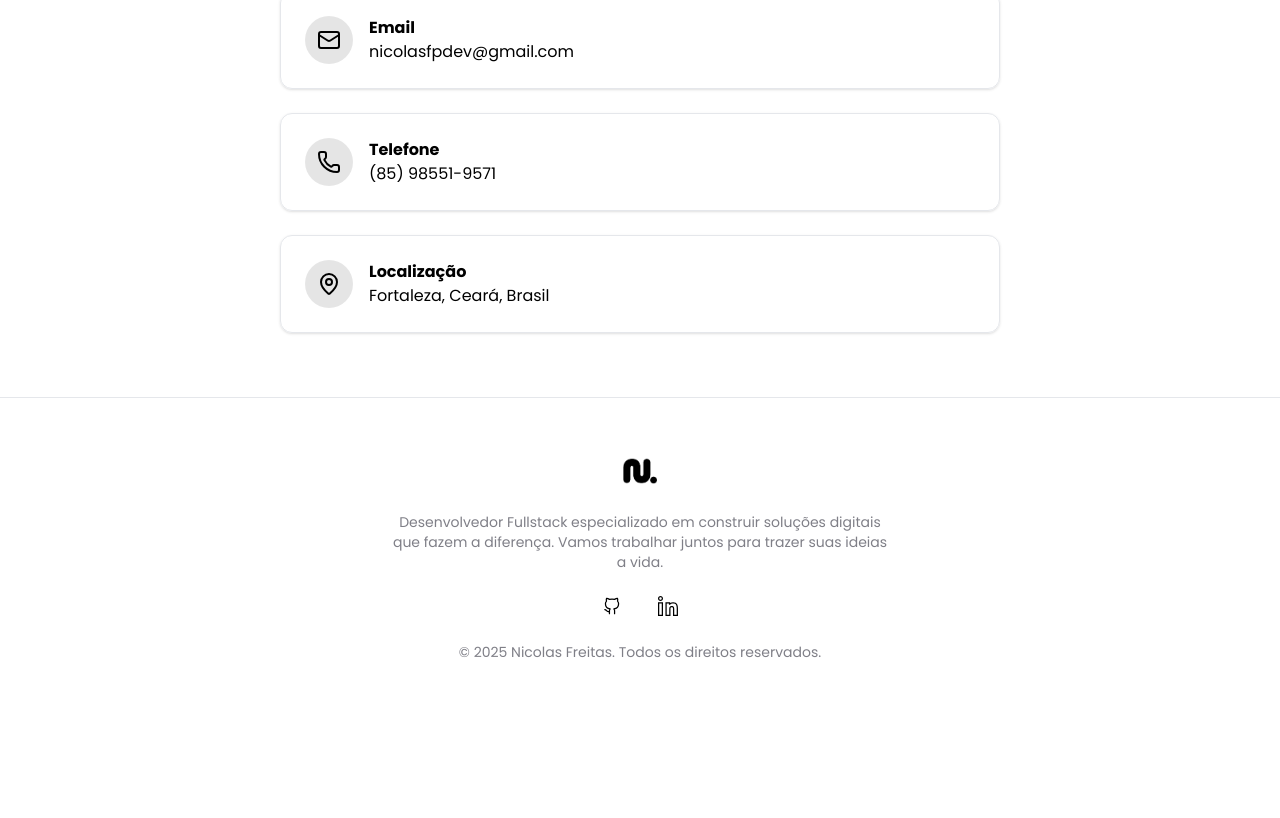
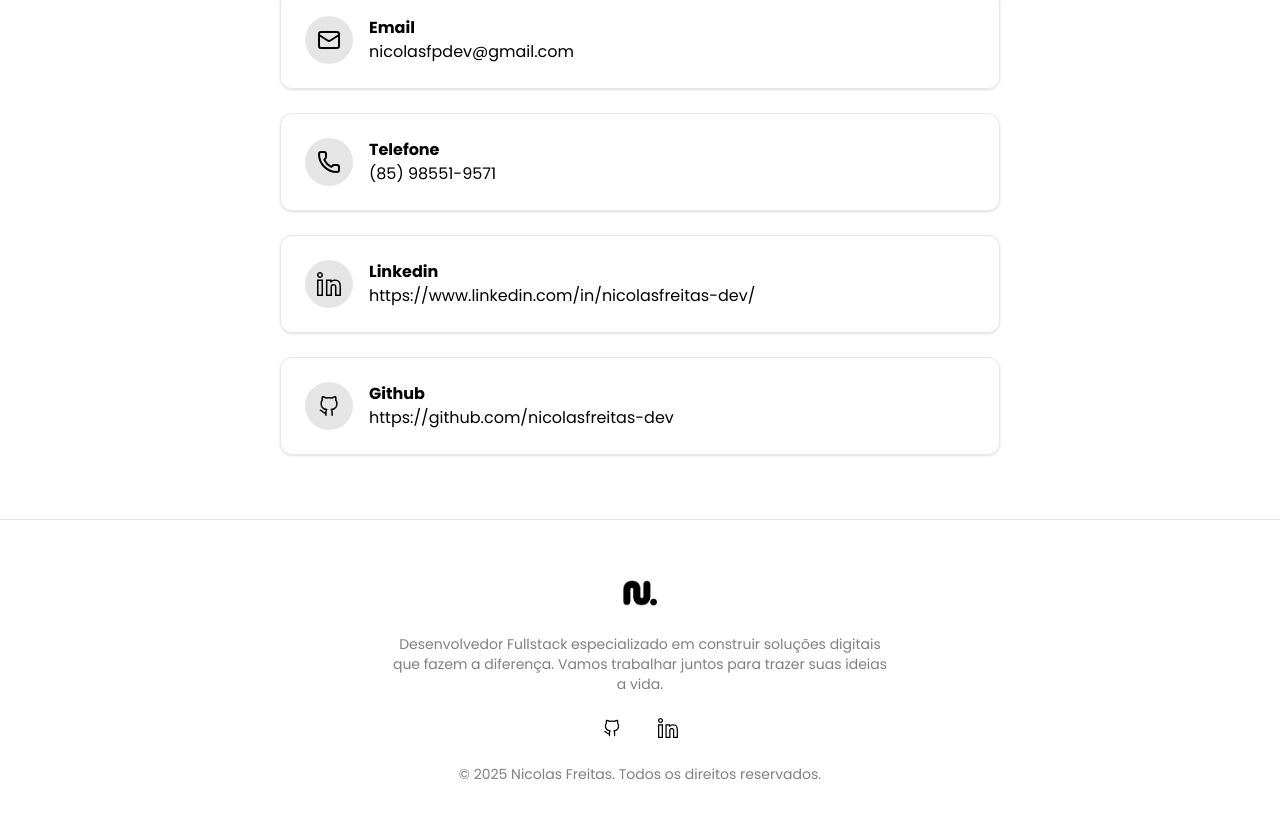
Before and after one commit to nicolasfreitas-dev/portfolio-next, a Next.js app: page / in a window 1280 px wide. Shown: the part 3825-4643 px from the top of the page. Before the commit the page ends 4537 px from the top, so only its background shows below. Built offline with nearby package versions, Linux system fonts and the light colour scheme.

Commit message:
feat: add new contact informations and hyperlinks

```diff
--- a/src/components/Contact/index.tsx
+++ b/src/components/Contact/index.tsx
@@ -1,5 +1,8 @@
-import { Mail, Phone, MapPin } from "lucide-react";
+import { Mail, Phone } from "lucide-react";
 import { Card, CardContent } from "../ui/card";
+import linkedin from "@/assets/linkedin.svg"
+import github from "@/assets/github.svg"
+import Image from "next/image";
 
 export default function Contact() {
     return (
@@ -11,8 +14,8 @@ export default function Contact() {
                     </h2>
                     <div className="w-12 h-1 bg-primary rounded-full"></div>
                     <p className="max-w-[700px] text-muted-foreground md:text-lg">
-                        Tem um projeto em mente ou gostaria de discutir uma potencial
-                        oportunidade? Sinta-se livre para me contatar.
+                        Tem um projeto em mente ou gostaria de discutir uma
+                        potencial oportunidade? Sinta-se livre para me contatar.
                     </p>
                 </div>
                 <div className="max-w-[720px] flex flex-col gap-6 items-center justify-center mx-auto">
@@ -45,12 +48,43 @@ export default function Contact() {
                     <Card className="w-full">
                         <CardContent className="p-6 flex items-center gap-4">
                             <div className="bg-primary/10 p-3 rounded-full">
-                                <MapPin className="h-6 w-6 text-primary" />
+                                <Image
+                                    src={linkedin}
+                                    className="h-6 w-6 text-primary"
+                                    alt="linkedin icon"
+                                />
                             </div>
                             <div>
-                                <h3 className="font-bold">Localização</h3>
+                                <h3 className="font-bold">Linkedin</h3>
                                 <p className="text-muted-foreground">
-                                    Fortaleza, Ceará, Brasil
+                                    <a
+                                        href="https://www.linkedin.com/in/nicolasfreitas-dev/"
+                                        target="_blank"
+                                    >
+                                        https://www.linkedin.com/in/nicolasfreitas-dev/
+                                    </a>
+                                </p>
+                            </div>
+                        </CardContent>
+                    </Card>
+                    <Card className="w-full">
+                        <CardContent className="p-6 flex items-center gap-4">
+                            <div className="bg-primary/10 p-3 rounded-full">
+                                <Image
+                                    src={github}
+                                    className="h-6 w-6 text-primary"
+                                    alt="github icon"
+                                />
+                            </div>
+                            <div>
+                                <h3 className="font-bold">Github</h3>
+                                <p className="text-muted-foreground">
+                                    <a
+                                        href="https://github.com/nicolasfreitas-dev"
+                                        target="_blank"
+                                    >
+                                        https://github.com/nicolasfreitas-dev
+                                    </a>
                                 </p>
                             </div>
                         </CardContent>
```
